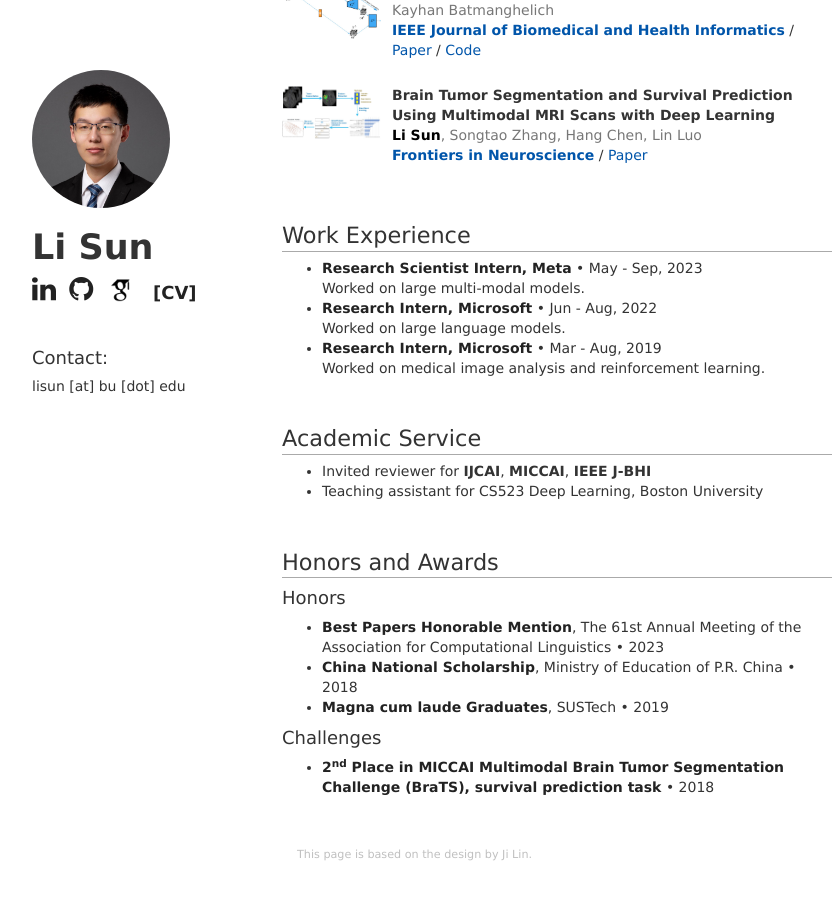
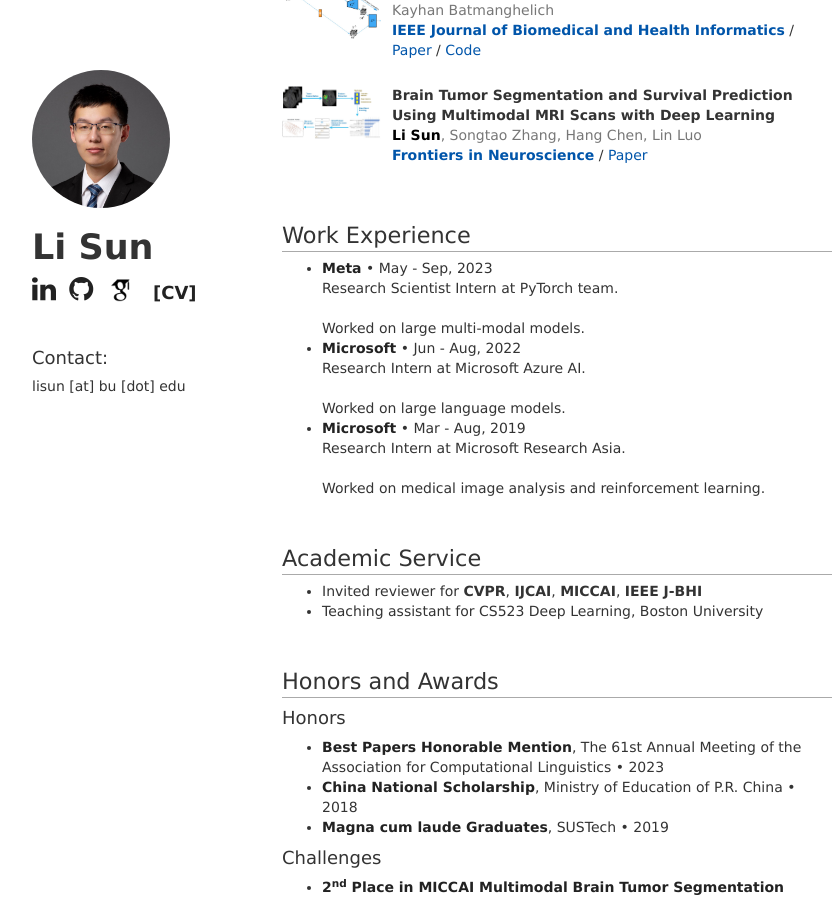
Before and after one commit to lisun-ai/lisun-ai.github.io, a Jekyll site: the page built from README.md, in a window 1280 px wide and 900 px high, scrolled down 900 px. Shown: the whole window, without its empty margins (208-1040 px from the left). Built offline with Jekyll 4.4.1, drawn with Linux system fonts in a browser that asks for light colours; our own code applies the rules of GitHub Pages for plain Markdown files.

Commit message:
Update default.html

```diff
--- a/_layouts/default.html
+++ b/_layouts/default.html
@@ -277,14 +277,17 @@
             <section  id="work">
 	            <h2>Work Experience</h2>
 	            <ul>
-		    <li><strong>Research Scientist Intern, Meta</strong>  &bull; May - Sep, 2023
+		    <li><strong>Meta</strong>  &bull; May - Sep, 2023
+		         <br> Research Scientist Intern at PyTorch team. </br>
 			 <br> Worked on large multi-modal models. </br>
                     </li>
-	            <li><strong>Research Intern, Microsoft</strong>  &bull; Jun - Aug, 2022
+	            <li><strong>Microsoft</strong>  &bull; Jun - Aug, 2022
+			 <br> Research Intern at Microsoft Azure AI. </br>
 			 <br> Worked on large language models. </br>
                     </li>
-                    <li><strong>Research Intern, Microsoft</strong> &bull; Mar - Aug, 2019
+                    <li><strong>Microsoft</strong> &bull; Mar - Aug, 2019
                         <!--  <br> Mentor: <a href="https://www.microsoft.com/en-us/research/people/echang/">Eric Chang</a> -->
+			 <br> Research Intern at Microsoft Research Asia. </br>
                          <br> Worked on medical image analysis and reinforcement learning. </br>
                     </li>
 	            </ul>
@@ -294,7 +297,7 @@
             <section  id="work">
                 <h2>Academic Service</h2>
                 <ul>
-                    <li>Invited reviewer for <b>IJCAI</b>, <b>MICCAI</b>, <b>IEEE J-BHI</b></li>
+                    <li>Invited reviewer for <b>CVPR</b>, <b>IJCAI</b>, <b>MICCAI</b>, <b>IEEE J-BHI</b></li>
 		    <li>Teaching assistant for CS523 Deep Learning, Boston University</li>
                 </ul>
             </section>
```
